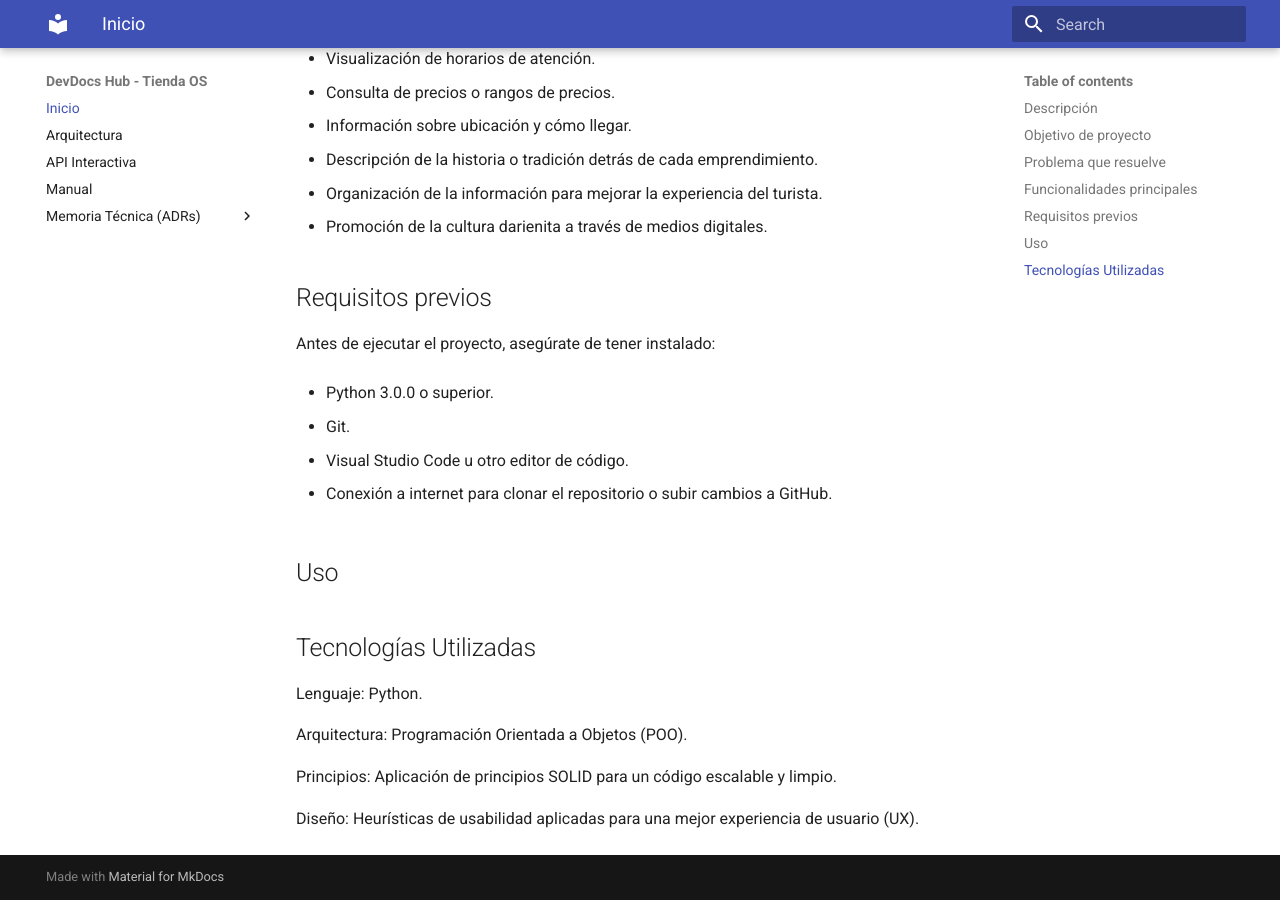
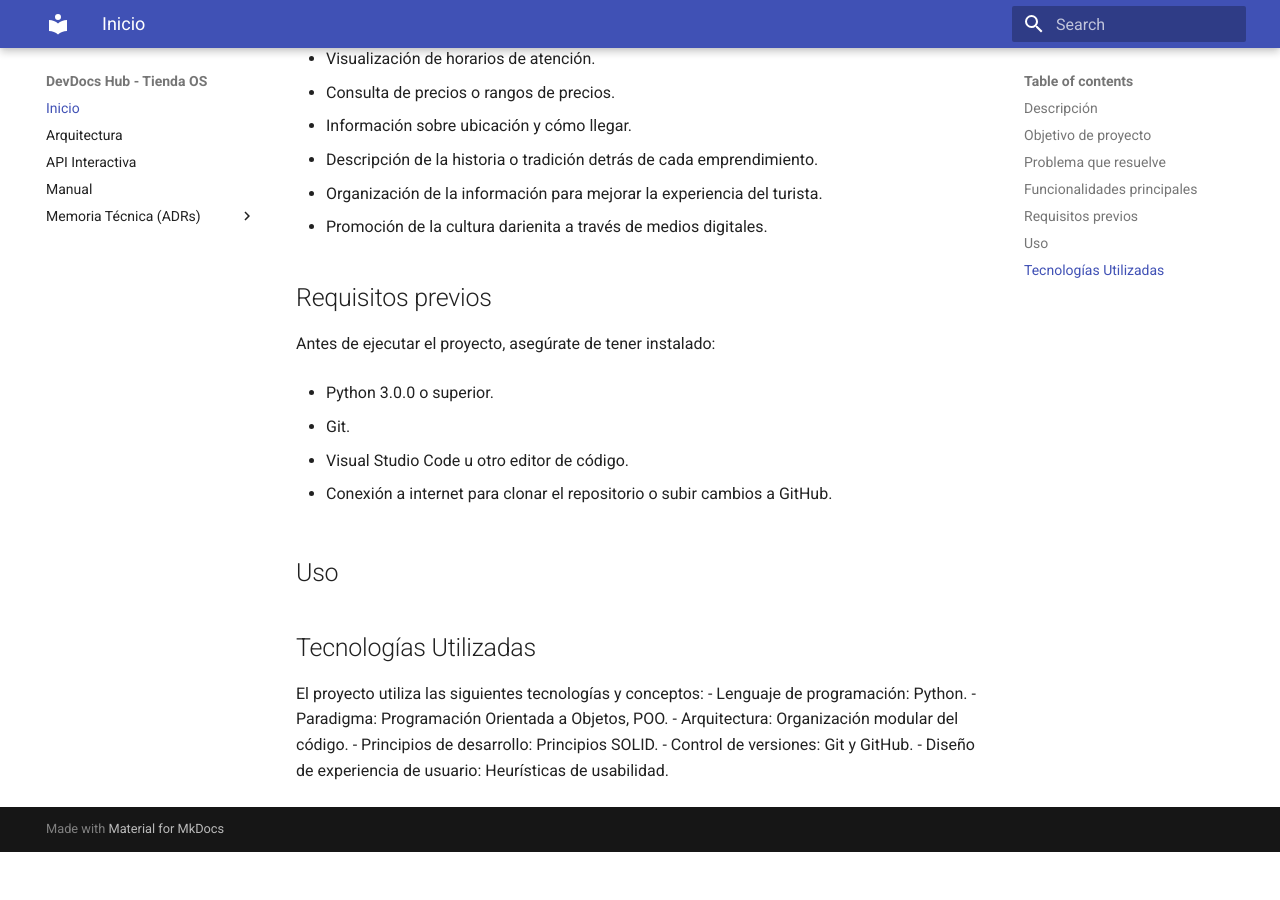
Before and after one commit to CarlRodr15/docs-tienda-os_ejemplo, an MkDocs documentation site: the page built from docs/index.md, in a window 1280 px wide and 900 px high, scrolled down 1062 px. Built offline with MkDocs 1.6.1 and Material for MkDocs 9.7.7, drawn with Linux system fonts in a browser that asks for light colours; after the commit the page ends 1914 px from its top, so only the background shows below that.

```diff
--- a/docs/index.md
+++ b/docs/index.md
@@ -37,10 +37,10 @@ Antes de ejecutar el proyecto, asegúrate de tener instalado:
 
 
 ## Tecnologías Utilizadas
-Lenguaje: Python.
-
-Arquitectura: Programación Orientada a Objetos (POO).
-
-Principios: Aplicación de principios SOLID para un código escalable y limpio.
-
-Diseño: Heurísticas de usabilidad aplicadas para una mejor experiencia de usuario (UX).
+El proyecto utiliza las siguientes tecnologías y conceptos:
+- Lenguaje de programación: Python.
+- Paradigma: Programación Orientada a Objetos, POO.
+- Arquitectura: Organización modular del código.
+- Principios de desarrollo: Principios SOLID.
+- Control de versiones: Git y GitHub.
+- Diseño de experiencia de usuario: Heurísticas de usabilidad.
```
